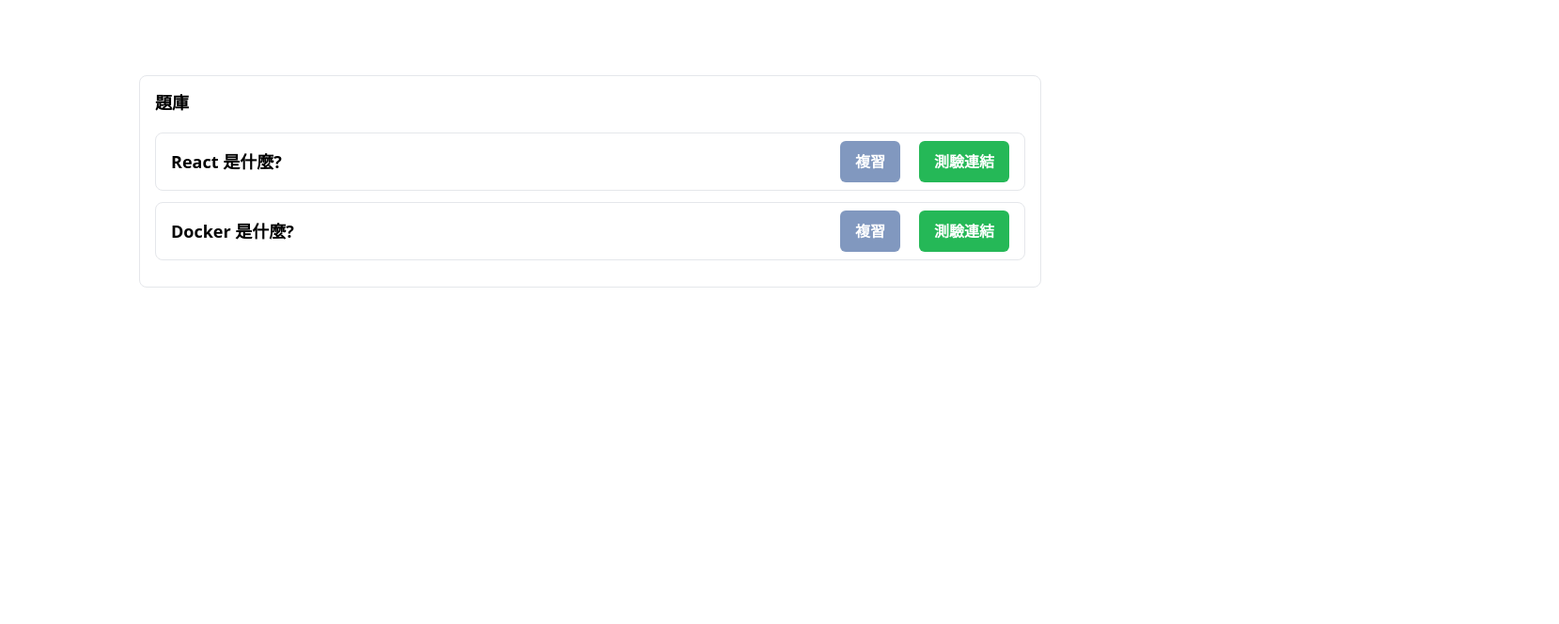
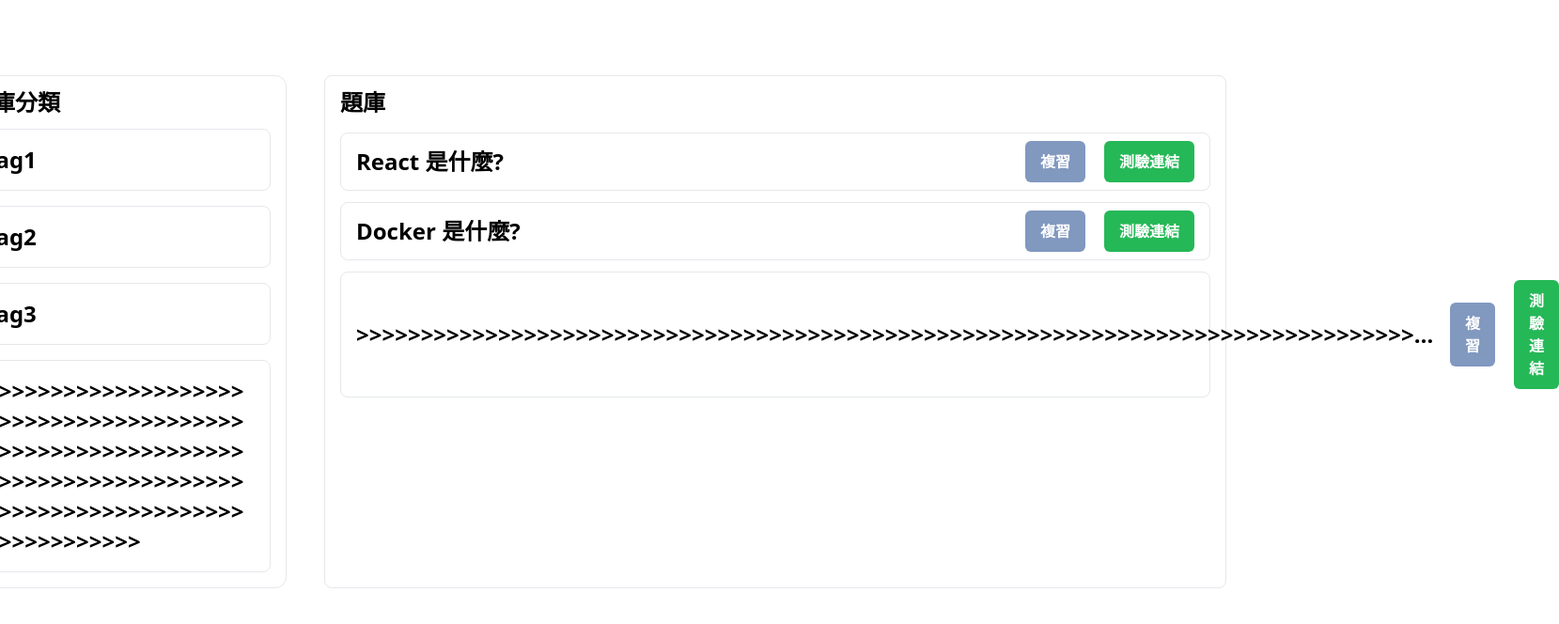
Before and after one commit to gemii0606/GPTQuizHub, a Next.js app in the folder frontend/: page /questionsbanks in a window 1280 px wide. Shown: the top 664 px of the page at 94% size, 1659 px wide, since content can reach past the window. Built offline with nearby package versions, Linux system fonts and the light colour scheme.

Commit message:
feat(questionbanksidebar.jsx): add questionbanksidebar

```diff
--- a/frontend/app/questionsbanks/[questionbank_id]/page.jsx
+++ b/frontend/app/questionsbanks/[questionbank_id]/page.jsx
@@ -1,4 +1,3 @@
-import React from "react";
 import QuestonBankCard from "../../../components/QuestonBankCard";
 
 function Page() {
--- a/frontend/app/questionsbanks/page.jsx
+++ b/frontend/app/questionsbanks/page.jsx
@@ -1,6 +1,7 @@
 "use client";
 
 import Link from "next/link";
+import QuestionBankSideBar from "../../components/QuestionBankSideBar";
 
 const MockData = [
   {
@@ -11,6 +12,11 @@ const MockData = [
     id: 2,
     title: "Docker 是什麼?",
   },
+  {
+    id: 3,
+    title:
+      ">>>>>>>>>>>>>>>>>>>>>>>>>>>>>>>>>>>>>>>>>>>>>>>>>>>>>>>>>>>>>>>>>>>>>>>>>>>>>>>>>>>>>>>>>>>>>>>>>>>>>>>>>>>>>>>>",
+  },
 ];
 const questionsBankItems = MockData.map((questionsBank) => (
   <div
@@ -18,7 +24,7 @@ const questionsBankItems = MockData.map((questionsBank) => (
     className="flex items-center justify-between px-4 py-2 mb-3 border rounded-lg"
   >
     <div>
-      <p className="text-lg font-bold leading-6">{questionsBank.title}</p>
+      <p className="max-w-6xl mr-3 text-2xl font-bold leading-6 truncate">{questionsBank.title}</p>
     </div>
     <div className="flex items-center">
       <div className="block text-base font-bold text-white bg-[#8198BF] py-2.5 px-4 rounded-md hover:opacity-50 mr-5">
@@ -43,8 +49,11 @@ const questionsBankItems = MockData.map((questionsBank) => (
 function Page() {
   return (
     <div className="flex justify-center mt-20">
+      <div className="mr-10">
+        <QuestionBankSideBar />
+      </div>
       <div className="flex flex-col min-w-[60rem] rounded-lg bg-white border p-4 mr-6">
-        <h1 className="mb-5 text-lg font-bold leading-6">題庫</h1>
+        <h1 className="mb-5 text-2xl font-bold leading-6">題庫</h1>
         {questionsBankItems}
       </div>
     </div>
--- /dev/null
+++ b/frontend/components/QuestionBankSideBar.jsx
@@ -0,0 +1,39 @@
+const mocktags = [
+  {
+    id: 1,
+    name: "tag1",
+  },
+  {
+    id: 2,
+    name: "tag2",
+  },
+  {
+    id: 3,
+    name: "tag3",
+  },
+  {
+    id: 4,
+    name: ">>>>>>>>>>>>>>>>>>>>>>>>>>>>>>>>>>>>>>>>>>>>>>>>>>>>>>>>>>>>>>>>>>>>>>>>>>>>>>>>>>>>>>>>>>>>>>>>>>>>>>>>>>>>>>>>",
+  },
+];
+
+function QuestionBankSideBar() {
+  //   const [currentTag, setCurrentTag] = useState("未分類");
+  const tagsItems = mocktags.map((tag) => (
+    <p
+      key={tag.id}
+      type="button"
+      className="px-4 py-4 text-2xl font-bold border rounded-lg min-w-[15rem] max-w-[20rem] mt-4 hover:bg-[#8198BF] hover:text-white break-words"
+    >
+      {tag.name}
+    </p>
+  ));
+  return (
+    <div className="p-4 bg-white border rounded-xl">
+      <p className="text-2xl font-bold leading-6 break-words whitespace-pre-wrap">題庫分類</p>
+      {tagsItems}
+    </div>
+  );
+}
+
+export default QuestionBankSideBar;
```
